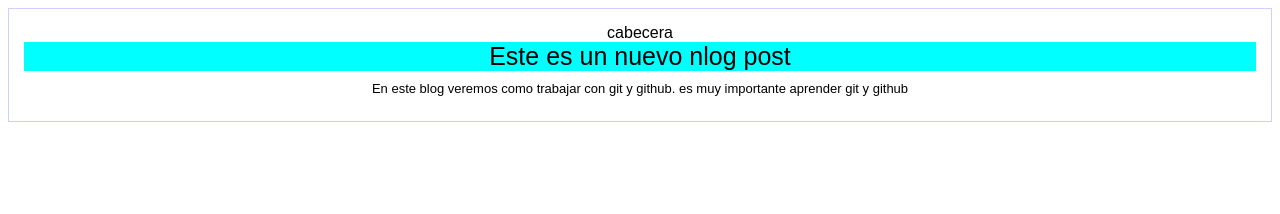
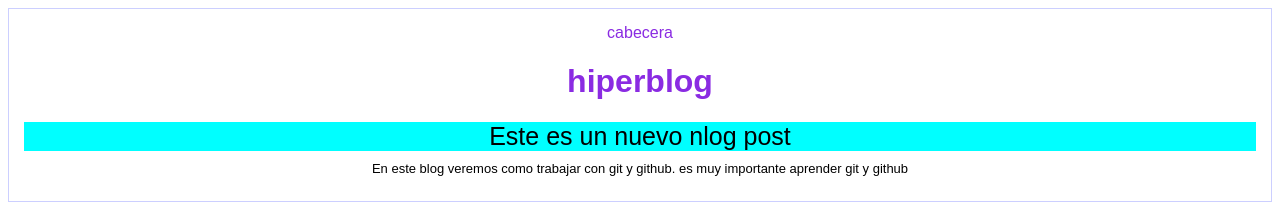
Before and after one commit to orellana179/miblog, a plain HTML site: page index.html in a window 1280 px wide. Drawn offline with Linux system fonts and the light colour scheme.

Commit message:
finalizado el diseño de la cabecera

```diff
--- a/css/estilos.css
+++ b/css/estilos.css
@@ -16,3 +16,6 @@ body{
     margin: 10px;;
 
 }
+.cabecera{
+    color: blueviolet;
+}
--- a/index.html
+++ b/index.html
@@ -10,6 +10,7 @@
     <div class="container">
         <div class="cabecera">
             cabecera
+            <h1>hiperblog</h1>
         </div>
         <div class="head">
             Este es un nuevo nlog post
```
Also changed, not shown: 1 other file.
